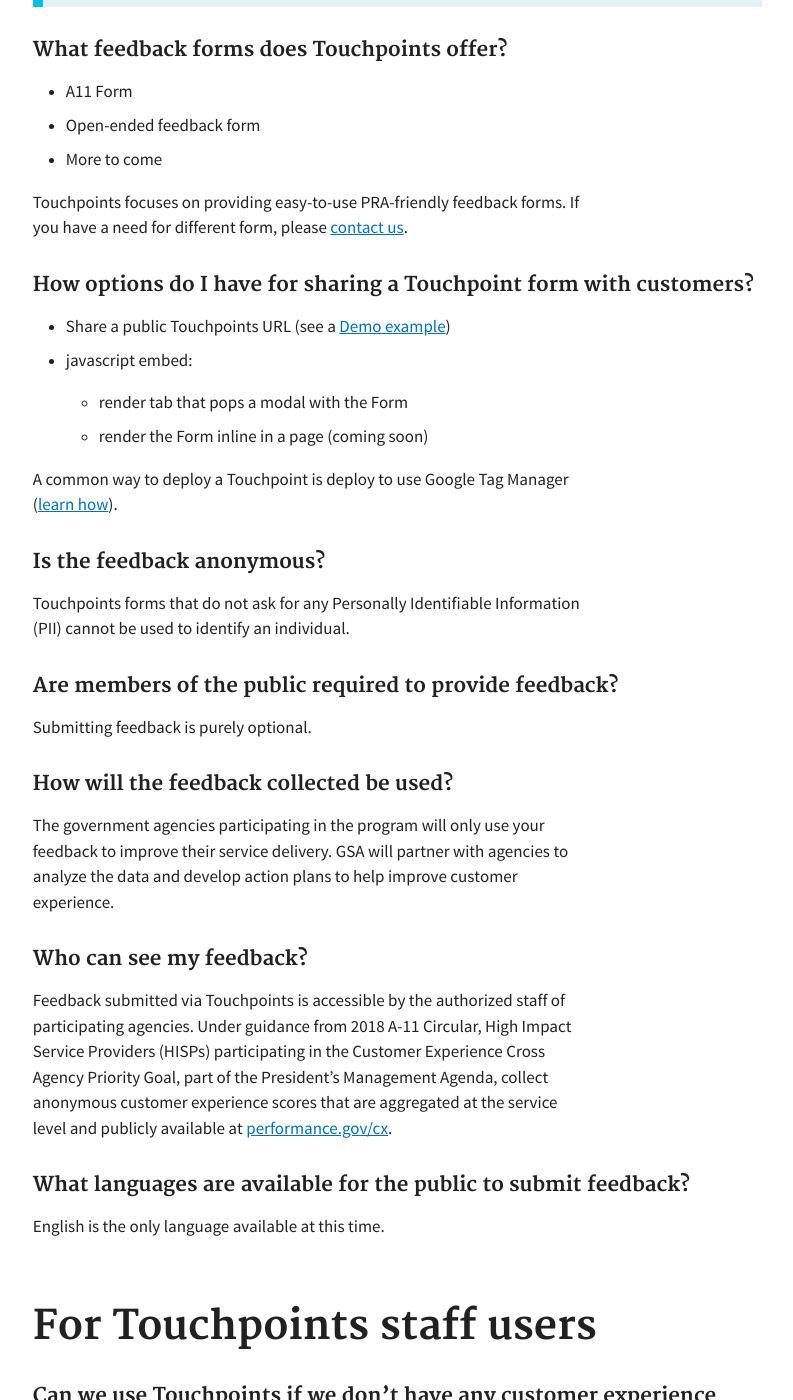
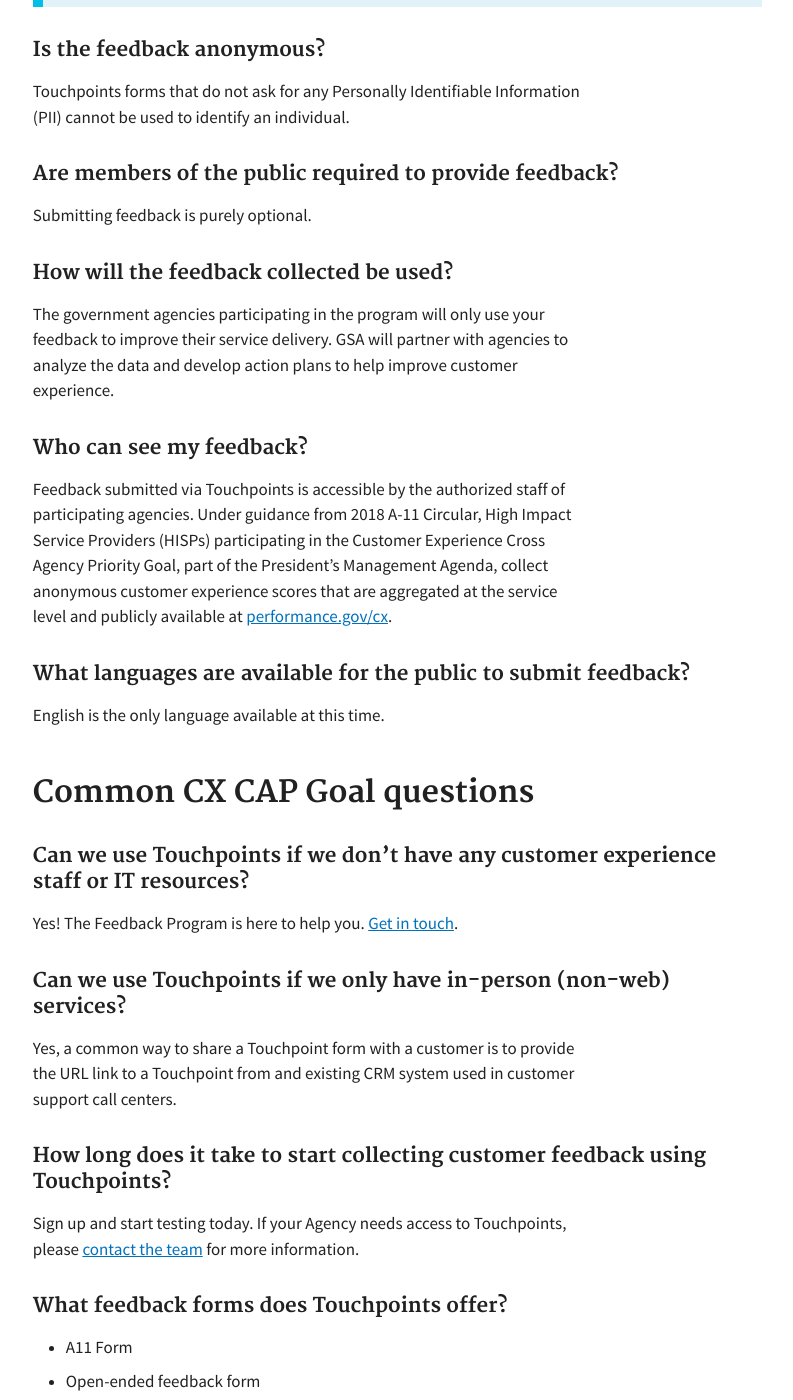
Before and after one commit to GSA/feedback.usa.gov, a Jekyll site: the page built from pages/faq.md, in a window 1280 px wide and 1400 px high, scrolled down 974 px. Shown: the whole window, without its empty margins (368-1161 px from the left). Built offline with Jekyll 4.4.1, drawn with Linux system fonts in a browser that asks for light colours; some of the changed text lies outside the part shown.

Commit message:
updates
* add CX CAP Goal section
* reduce that header size too
* re-order questions to be more inline with CX

```diff
--- a/_data/navbar.yml
+++ b/_data/navbar.yml
@@ -58,6 +58,12 @@ menu:
                 href: '#feedback-data'
                 show_in_menu: false
                 show_in_footer: false
+            -
+                text: 'CX CAP Goal'
+                id: faq-cx
+                href: '#cx'
+                show_in_menu: false
+                show_in_footer: false
     -
         text: Contact
         id: contact
--- a/pages/faq.md
+++ b/pages/faq.md
@@ -87,7 +69,8 @@ Under guidance from 2018 A-11 Circular, High Impact Service Providers (HISPs) pa
 
 English is the only language available at this time.
 
-# For Touchpoints staff users
+<a name="cx"></a>
+## Common CX CAP Goal questions
 
 ### Can we use Touchpoints if we don’t have any customer experience staff or IT resources?
 
@@ -104,6 +87,24 @@ and existing CRM system used in customer support call centers.
 Sign up and start testing today.
 If your Agency needs access to Touchpoints, please
 <a href="/contact">contact the team</a> for more information.
+
+### What feedback forms does Touchpoints offer?
+
+* A11 Form
+* Open-ended feedback form
+* More to come
+
+Touchpoints focuses on providing easy-to-use PRA-friendly feedback forms. If you have a need for different form, please
+<a href="mailto:{{site.team_email}}">contact us</a>.
+
+### How options do I have for sharing a Touchpoint form with customers?
+
+* Share a public Touchpoints URL (see a [Demo example](https://touchpoints-demo.app.cloud.gov/touchpoints/1/submit))
+* javascript embed:
+  * render tab that pops a modal with the Form
+  * render the Form inline in a page (coming soon)
+
+A common way to deploy a Touchpoint is deploy to use Google Tag Manager ([learn how](https://github.com/GSA/touchpoints/wiki/Deploying-a-Touchpoint-via-GTM)).
 
 ### Who manages the PRA for Forms in Touchpoints?
 
@@ -123,3 +124,7 @@ before taking advantage of easy CX reporting to performance.gov.
 ### Can we filter out invalid or duplicate Submissions when reporting Submissions?
 
 Authorized staff can flag invalid entries. eg: spam and feedback abuse
+
+### How can we get started or improve incorporating feedback into our products and services?
+
+[Contact](/contact) the Feedback Analytics team to learn more.
```
Also changed, not shown: other parts of pages/faq.md (+0 -18 lines).
